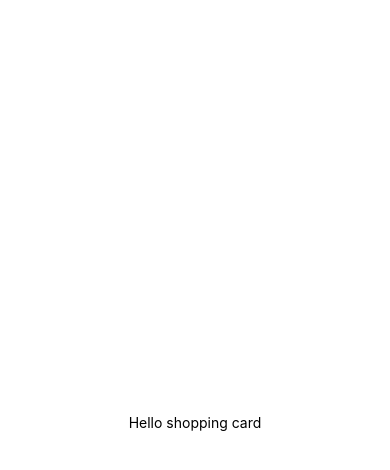
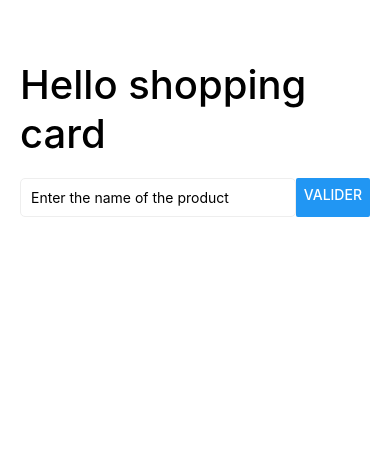
Before and after one commit to NdekoCode/mobile-shopping-list, a React Native app: screen / in a window 390 px wide. Shown: the top 470 px of the page. Built offline with nearby package versions, Linux system fonts and the light colour scheme.

Commit message:
feat: initial app

```diff
--- a/App.js
+++ b/App.js
@@ -1,11 +1,39 @@
-import { StatusBar } from 'expo-status-bar';
-import { StyleSheet, Text, View } from 'react-native';
-import styles from './styles/globals';
+import { Button, Text, TextInput, View } from "react-native";
+import styles from "./styles/globals";
+import { useState } from "react";
 
 export default function App() {
+  const [productName, setProductName] = useState("");
+  const [products, setProducts] = useState([]);
+  const handleTextChange = (text) => {
+    setProductName(text);
+  };
+  const handlePress = (e) => {
+    console.log("Button pressed");
+    setProducts((prevState) => [...prevState, productName]);
+  };
   return (
     <View style={styles.container}>
-      <Text>Hello shopping card</Text>
+      <View style={styles.viewText}>
+        <Text style={styles.textTitle}>Hello shopping card</Text>
+      </View>
+      <View style={styles.inputContainer}>
+        <TextInput
+          value={productName}
+          style={styles.textInput}
+          placeholder="Enter the name of the product"
+          onChangeText={handleTextChange}
+        ></TextInput>
+        <Button title="Valider" style={styles.button} onPress={handlePress} />
+      </View>
+      <View>
+        {products.length > 0 &&
+          products.map((product, index) => (
+            <View key={index}>
+              <Text> Name of the product: {product}</Text>
+            </View>
+          ))}
+      </View>
     </View>
   );
 }
--- a/styles/globals.js
+++ b/styles/globals.js
@@ -1,17 +1,45 @@
 import { StyleSheet } from "react-native";
 
-const styles  = StyleSheet.create({
-    appView:{
-        width:'100%',
-        height: '1005'
-    },
-    container:{
-        width:'100%',
-        height: '100%',
-        flexDirection: 'column',
-        alignItems: 'center',
-        justifyContent:'center'
-    }
-})
+const styles = StyleSheet.create({
+  container: {
+    padding: 20,
+    paddingTop: 60,
+  },
+
+  blockContent: {
+    width: "100%",
+    display: "flex",
+    gap: 10,
+    flexDirection: "column",
+    alignItems: "center",
+    justifyContent: "center",
+  },
+  viewText: {
+    paddingBottom: 20,
+  },
+  inputContainer: {
+    flexDirection: "row",
+    alignItems: "stretch",
+    justifyContent: "center",
+  },
+  button: {
+    display: "flex",
+    justifyContent: "center",
+    alignItems: "center",
+  },
+  textInput: {
+    backgroundColor: "#fff",
+    borderWidth: 1,
+    borderColor: "#eeeeee",
+    borderStyle: "solid",
+    padding: 10,
+    borderRadius: 5,
+    flexGrow: 1,
+  },
+  textTitle: {
+    fontSize: 40,
+    fontWeight: "500",
+  },
+});
 
 export default styles;
```
